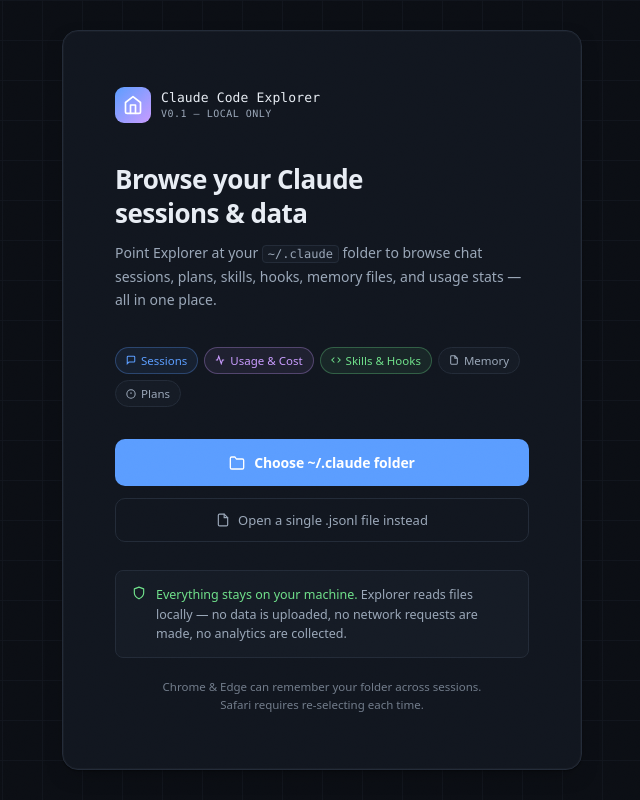
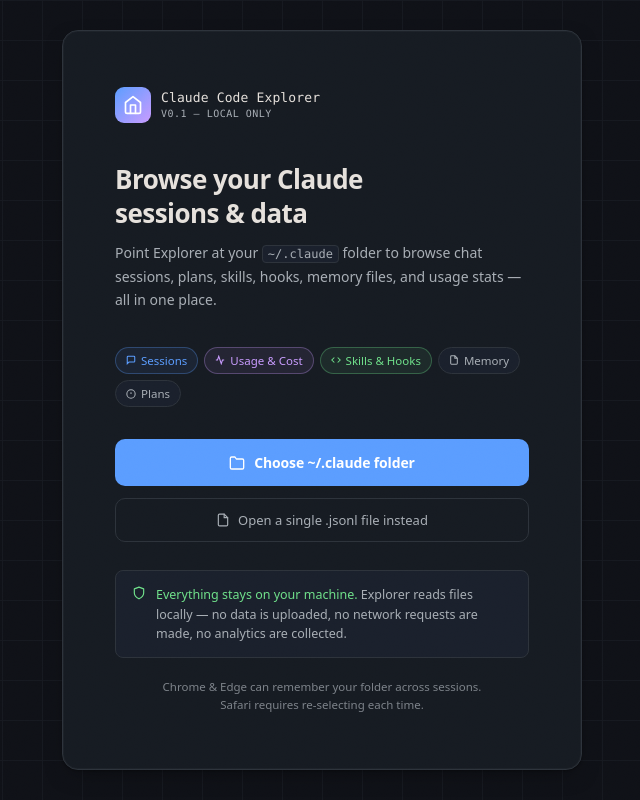
Before and after one commit to pranvgarg/claude-code-chat, a plain HTML site: page index.html in a window 1280 px wide. Shown: the whole page, without its empty margins (318-958 px from the left). Drawn offline with Linux system fonts and the light colour scheme.

Commit message:
style(explorer): refine dark-mode palette (frontend-design)

```diff
--- a/assets/css/tokens.css
+++ b/assets/css/tokens.css
@@ -6,15 +6,15 @@
    ============================================================ */
 
 :root {
-  --bg:        #0b0e14;
-  --surface:   #11161f;
-  --surface-2: #151b25;
-  --elevated:  #1b222e;
-  --border:    #232b38;
-  --border-soft:#1a212c;
-  --text:      #e8edf4;
-  --text-dim:  #9aa7b8;
-  --text-faint:#5d6b7d;
+  --bg:        #0f1117;
+  --surface:   #161b22;
+  --surface-2: #1a202c;
+  --elevated:  #21272e;
+  --border:    #2d333b;
+  --border-soft:#242a31;
+  --text:      #e6e1dc;
+  --text-dim:  #a8aeb5;
+  --text-faint:#6e7681;
 
   --accent:    #5b9dff;
   --c-user:    #5b9dff;
@@ -30,7 +30,7 @@
 
   --r: 10px;
   --r-sm: 7px;
-  --shadow: 0 1px 2px rgba(0,0,0,.4), 0 8px 24px -12px rgba(0,0,0,.6);
+  --shadow: 0 1px 3px rgba(0,0,0,.3), 0 8px 24px -10px rgba(0,0,0,.5);
 }
 
 [data-theme="light"] {
```
